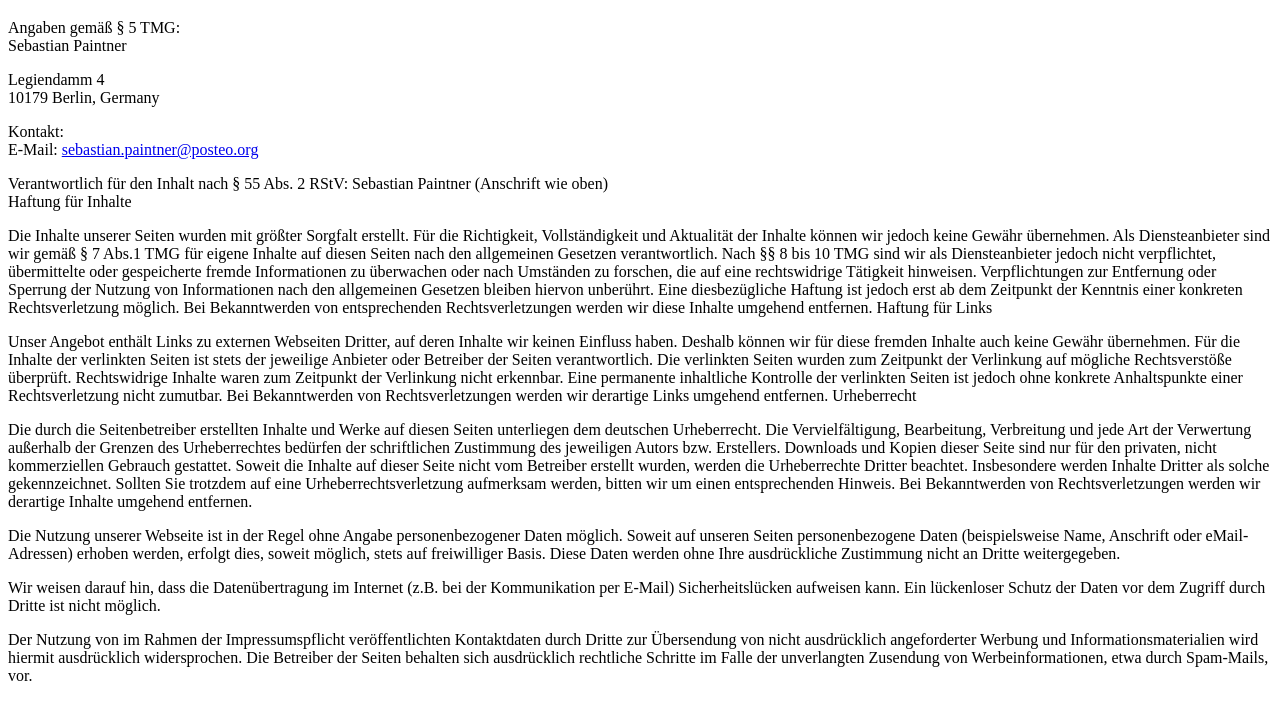
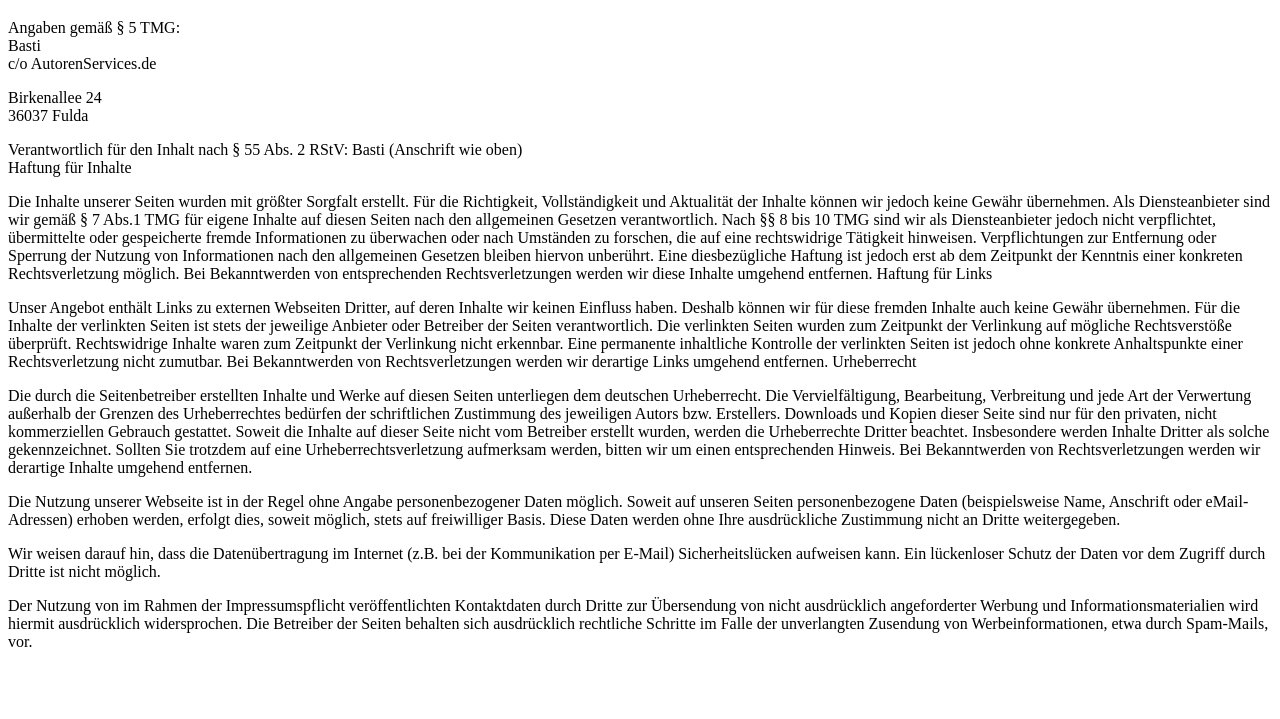
Before and after one commit to bastipnt/linktree, a Gatsby site: page /imprint in a window 1280 px wide. Shown: the part 61-780 px from the top of the page. Built offline with nearby package versions, Linux system fonts and the light colour scheme; Gatsby itself is replaced by a stand-in of ours.

Commit message:
change imprint

```diff
--- a/package.json
+++ b/package.json
@@ -34,7 +34,7 @@
   ],
   "license": "MIT",
   "scripts": {
-    "predeploy": "gatsby build --prefix-paths",
+    "predeploy": "gatsby build",
     "deploy": "gh-pages -d public",
     "build": "gatsby build",
     "develop": "gatsby develop",
--- a/src/pages/imprint.mdx
+++ b/src/pages/imprint.mdx
@@ -3,15 +3,13 @@ import SEO from "../components/seo"
 # Impressum
 
 Angaben gemäß § 5 TMG:<br/>
-Sebastian Paintner
+Basti<br/>
+c/o AutorenServices.de
 
-Legiendamm 4<br/>
-10179 Berlin, Germany
+Birkenallee 24<br/>
+36037 Fulda
 
-Kontakt:<br/>
-E-Mail: sebastian.paintner@posteo.org
-
-Verantwortlich für den Inhalt nach § 55 Abs. 2 RStV: Sebastian Paintner (Anschrift wie oben)<br/>
+Verantwortlich für den Inhalt nach § 55 Abs. 2 RStV: Basti (Anschrift wie oben)<br/>
 Haftung für Inhalte
 
 Die Inhalte unserer Seiten wurden mit größter Sorgfalt erstellt. Für die Richtigkeit, Vollständigkeit und Aktualität der Inhalte können wir jedoch keine Gewähr übernehmen. Als Diensteanbieter sind wir gemäß § 7 Abs.1 TMG für eigene Inhalte auf diesen Seiten nach den allgemeinen Gesetzen verantwortlich. Nach §§ 8 bis 10 TMG sind wir als Diensteanbieter jedoch nicht verpflichtet, übermittelte oder gespeicherte fremde Informationen zu überwachen oder nach Umständen zu forschen, die auf eine rechtswidrige Tätigkeit hinweisen. Verpflichtungen zur Entfernung oder Sperrung der Nutzung von Informationen nach den allgemeinen Gesetzen bleiben hiervon unberührt. Eine diesbezügliche Haftung ist jedoch erst ab dem Zeitpunkt der Kenntnis einer konkreten Rechtsverletzung möglich. Bei Bekanntwerden von entsprechenden Rechtsverletzungen werden wir diese Inhalte umgehend entfernen.
```
Also changed, not shown: src/pages/data-protection.mdx (+6 -11 lines).
